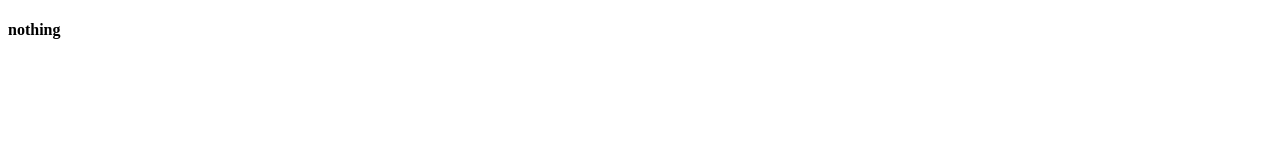
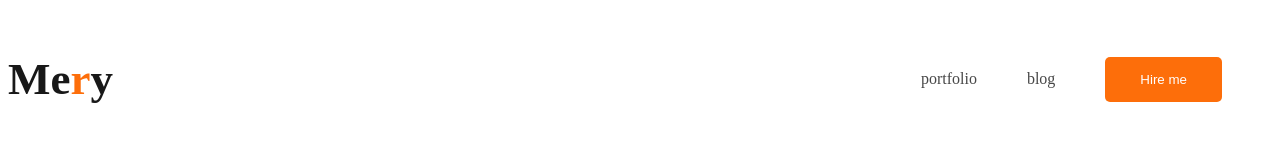
Before and after one commit to meraz149683/portfolio, a plain HTML site: page index.html in a window 1280 px wide. Drawn offline with Linux system fonts and the light colour scheme.

Commit message:
added nav

```diff
--- a/index.html
+++ b/index.html
@@ -4,10 +4,24 @@
     <meta charset="UTF-8">
     <meta name="viewport" content="width=device-width, initial-scale=1.0">
     <title>portfolio</title>
+    <link rel="preconnect" href="https://fonts.googleapis.com">
+<link rel="preconnect" href="https://fonts.gstatic.com" crossorigin>
+<link href="https://fonts.googleapis.com/css2?family=Open+Sans:ital,wght@0,300..800;1,300..800&display=swap" rel="stylesheet">
+
+    <link rel="stylesheet" href="styles/portfolio.css">
 </head>
 <body>
     <header>
-        <h4>nothing</h4>
+        <nav>
+        <h3 class="nav-title">Me<span class="text-primary">r</span>y</h3>
+        <ul>
+            <li><a href="">portfolio</a></li>
+            <li><a href="">blog</a></li>
+            <li>
+                <button class="btn-primary">Hire me</button>
+            </li>
+        </ul>
+        </nav>
     </header>
     <main>
 
--- a/styles/portfolio.css
+++ b/styles/portfolio.css
@@ -0,0 +1,46 @@
+/* common shared front */
+// <uniquifier>: Use a unique and descriptive class name
+// <weight>: Use a value from 300 to 800
+
+.open-sans-<uniquifier> {
+  font-family: "Open Sans", serif;
+  font-optical-sizing: auto;
+  font-weight: <weight>;
+  font-style: normal;
+  font-variation-settings:
+    "wdth" 100;
+}
+.text-primary{
+    color: #fd6e0a;
+}
+.btn-primary{
+    border-radius: 5px;
+    background: #fd6e0a;
+    border: 0px;
+    color: #FFF;
+    padding: 15px 35px;
+}
+/* nav related style */
+nav{
+    display: flex;
+    justify-content: space-between;
+    align-items: center;
+}
+.nav-title{
+    color: #181818;
+    font-size: 45px;
+    font-weight: 800;
+}
+nav > ul {
+    display: flex;
+    align-items: center;
+}
+nav li{
+    list-style: none;
+    margin-right: 50px;
+
+}
+nav a{
+    text-decoration: none;
+    color:#474747;
+}
```
